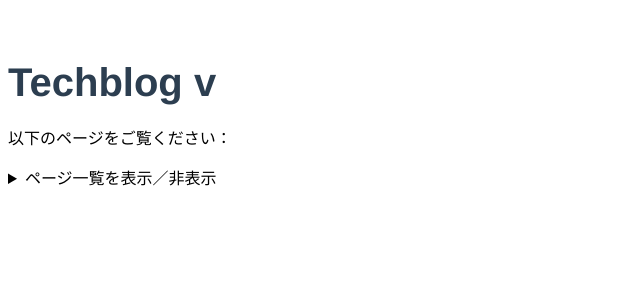
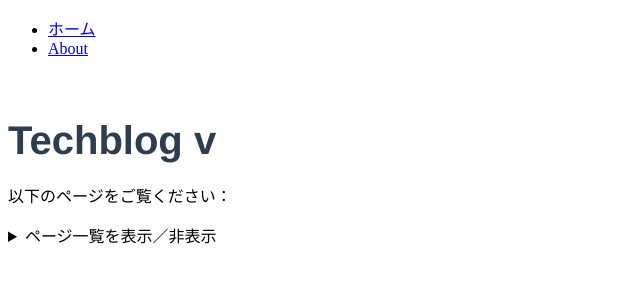
Before and after one commit to sage-mt07/techblog, a Jekyll site: the page built from docs/index.md, in a window 1280 px wide. Shown: the top 300 px of the page, without its empty margins (0-640 px from the left). Built offline with Jekyll 4.4.1, drawn with Linux system fonts in a browser that asks for light colours.

Commit message:
Update custom_default.html

```diff
--- a/docs/_layouts/custom_default.html
+++ b/docs/_layouts/custom_default.html
@@ -14,11 +14,16 @@
 
 </head>
 <body>
+    <nav>
+    <ul>
+      <li><a href="{{ site.baseurl }}/">ホーム</a></li>
+      <li><a href="{{ site.baseurl }}/about">About</a></li>
+      <!-- 他のリンクがあればここに追加 -->
+    </ul>
+  </nav>
   {{ content }}
 
-  {% if page.home %}
-    <!-- ページリストは index.md に記述 -->
-  {% endif %}
+
    <script src="https://cdnjs.cloudflare.com/ajax/libs/prism/1.29.0/prism.min.js"></script>
   <script src="{{ site.baseurl }}/assets/js/accordion.js"></script>
 </body>
```
